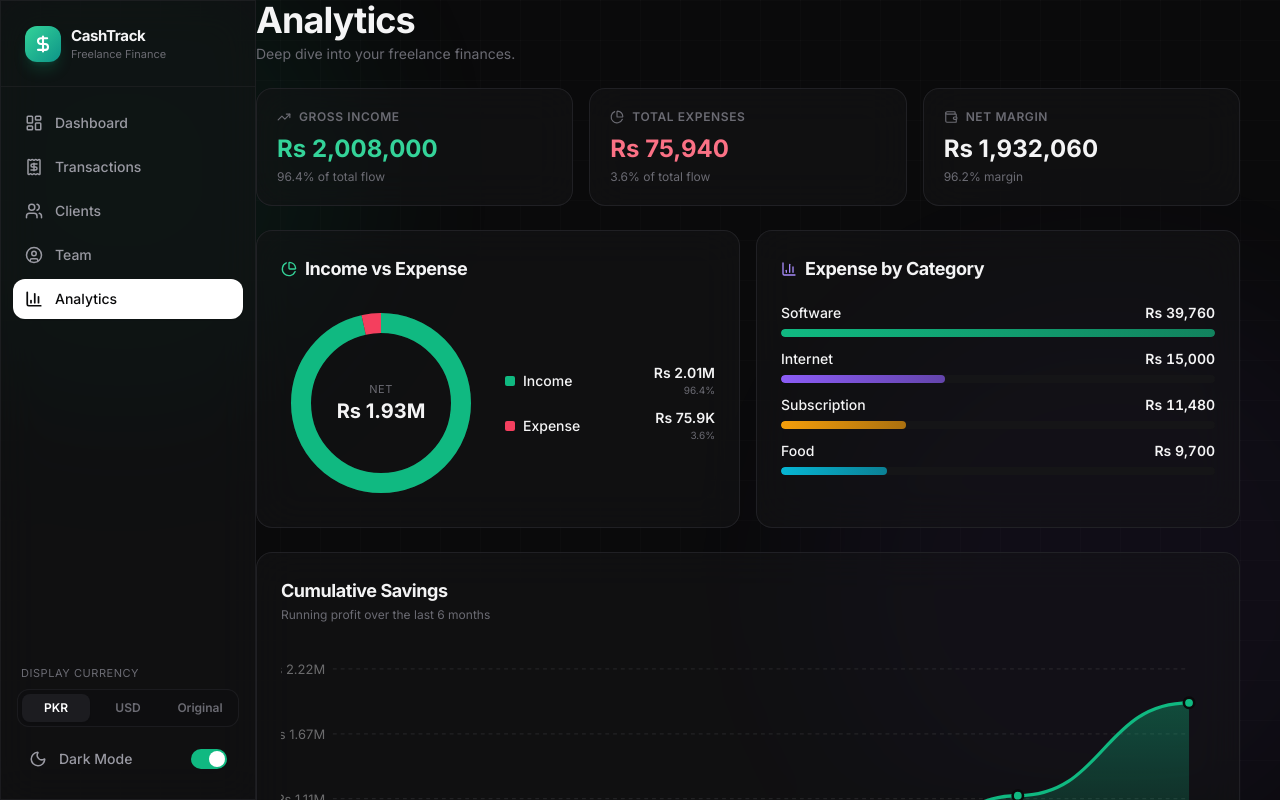
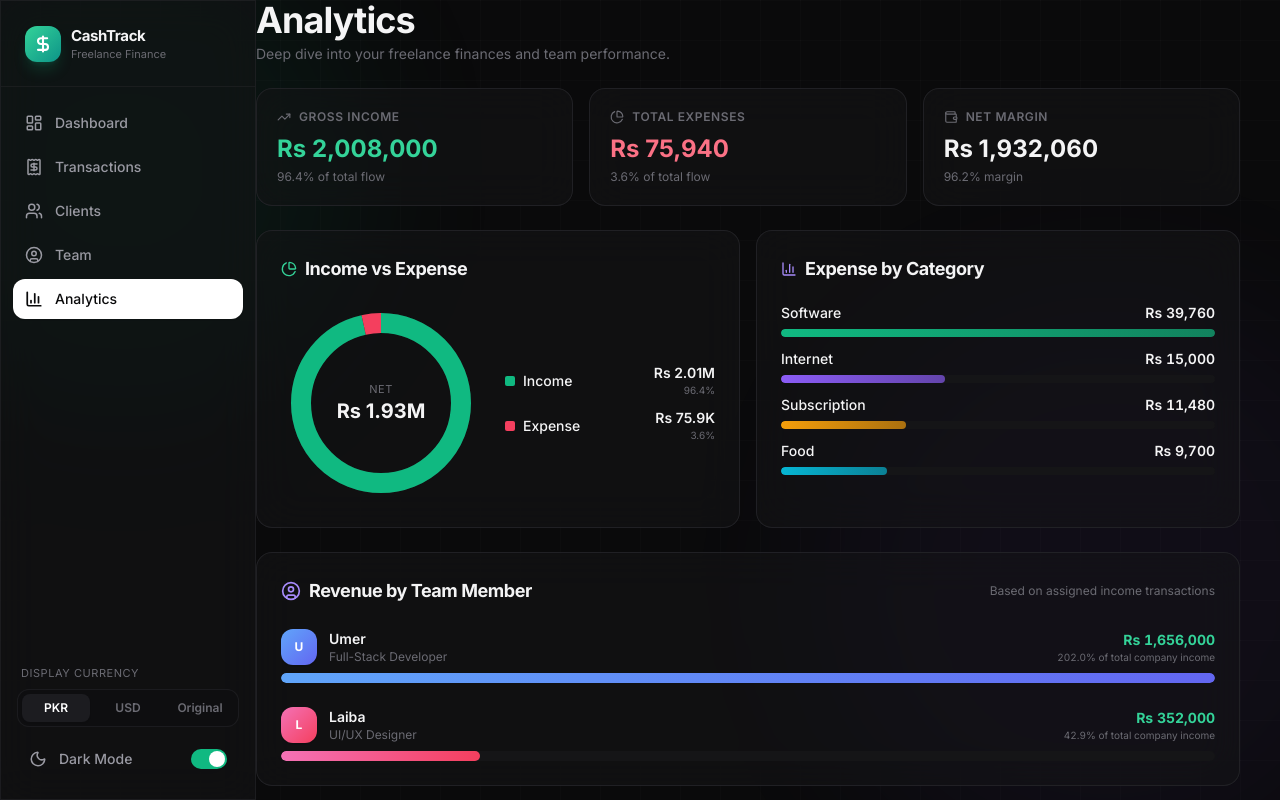
Before and after one commit to Umerali23/CashTrack, a React (Vite) app: page / in a window 1280 px wide. Both pictures are taken after a click on the button "Analytics". Shown: the top 800 px of the page. Built offline with nearby package versions, Linux system fonts and the light colour scheme.

Commit message:
Multi Earning Analytics

```diff
--- a/src/pages/Analytics.jsx
+++ b/src/pages/Analytics.jsx
@@ -1,39 +1,186 @@
 import { useMemo } from 'react';
-import { TrendingUp, PieChart as PieIcon, BarChart3, Wallet } from 'lucide-react';
+import { TrendingUp, PieChart as PieIcon, BarChart3, Wallet, UserCircle } from 'lucide-react';
 import DonutChart from '../components/charts/DonutChart';
 import BarChart from '../components/charts/BarChart';
 import AreaChart from '../components/charts/AreaChart';
 import { formatCurrency } from '../lib/currency';
 
-const CATEGORY_COLORS = { 'Design Work': '#10b981', 'Development': '#8b5cf6', 'Subscription': '#f59e0b', 'Internet': '#06b6d4', 'Food': '#f43f5e', 'Software': '#ec4899', 'Other': '#64748b' };
+const CATEGORY_COLORS = {
+  'Design Work': '#10b981',
+  'Development': '#8b5cf6',
+  'Subscription': '#f59e0b',
+  'Internet': '#06b6d4',
+  'Food': '#f43f5e',
+  'Software': '#ec4899',
+  'Other': '#64748b'
+};
 
 export default function Analytics({ ctx }) {
-  const { data, displayCurrency, toDisplay, monthlySeries } = ctx;
+  const { data, displayCurrency, toDisplay, monthlySeries, aggregates, earningsByMember } = ctx;
   const currency = displayCurrency === 'ORIGINAL' ? 'PKR' : displayCurrency;
 
   const { incomeTotal, expenseTotal, byCategory } = useMemo(() => {
-    let incomeTotal = 0, expenseTotal = 0; const catMap = {};
-    data.transactions.forEach((t) => { const amt = toDisplay(t.amount, t.currency); if (t.type === 'income') incomeTotal += amt; else { expenseTotal += amt; catMap[t.category] = (catMap[t.category] || 0) + amt; } });
-    const byCategory = Object.entries(catMap).map(([label, value]) => ({ label, value, color: CATEGORY_COLORS[label] || '#64748b' })).sort((a, b) => b.value - a.value);
+    let incomeTotal = 0, expenseTotal = 0;
+    const catMap = {};
+    data.transactions.forEach((t) => {
+      const amt = toDisplay(t.amount, t.currency);
+      if (t.type === 'income') incomeTotal += amt;
+      else {
+        expenseTotal += amt;
+        catMap[t.category] = (catMap[t.category] || 0) + amt;
+      }
+    });
+    const byCategory = Object.entries(catMap)
+      .map(([label, value]) => ({ label, value, color: CATEGORY_COLORS[label] || '#64748b' }))
+      .sort((a, b) => b.value - a.value);
     return { incomeTotal, expenseTotal, byCategory };
   }, [data.transactions, toDisplay]);
 
-  const savingsTrend = useMemo(() => { let cum = 0; return monthlySeries.map((m) => { cum += m.profit; return { ...m, income: cum, expense: 0 }; }); }, [monthlySeries]);
-  const total = incomeTotal + expenseTotal;
+  const savingsTrend = useMemo(() => {
+    let cum = 0;
+    return monthlySeries.map((m) => {
+      cum += m.profit;
+      return { ...m, income: cum, expense: 0 };
+    });
+  }, [monthlySeries]);
+
+  const totalFlow = incomeTotal + expenseTotal;
 
   return (
     <div className="space-y-6 animate-fade-in">
-      <div><h1 className="text-3xl sm:text-4xl font-bold tracking-tight">Analytics</h1><p className="text-ink-400 text-sm mt-1">Deep dive into your freelance finances.</p></div>
+      <div>
+        <h1 className="text-3xl sm:text-4xl font-bold tracking-tight">Analytics</h1>
+        <p className="text-ink-400 text-sm mt-1">Deep dive into your freelance finances and team performance.</p>
+      </div>
+
+      {/* Summary cards */}
       <div className="grid grid-cols-1 sm:grid-cols-3 gap-4">
-        <div className="glass rounded-2xl p-5"><div className="flex items-center gap-2 text-xs font-semibold text-ink-400 uppercase tracking-wider mb-2"><TrendingUp className="h-3.5 w-3.5" /> Gross Income</div><div className="text-2xl font-bold text-emerald-400">{formatCurrency(incomeTotal, currency)}</div><div className="text-xs text-ink-400 mt-1">{total ? ((incomeTotal / total) * 100).toFixed(1) : 0}% of total flow</div></div>
-        <div className="glass rounded-2xl p-5"><div className="flex items-center gap-2 text-xs font-semibold text-ink-400 uppercase tracking-wider mb-2"><PieIcon className="h-3.5 w-3.5" /> Total Expenses</div><div className="text-2xl font-bold text-rose-400">{formatCurrency(expenseTotal, currency)}</div><div className="text-xs text-ink-400 mt-1">{total ? ((expenseTotal / total) * 100).toFixed(1) : 0}% of total flow</div></div>
-        <div className="glass rounded-2xl p-5"><div className="flex items-center gap-2 text-xs font-semibold text-ink-400 uppercase tracking-wider mb-2"><Wallet className="h-3.5 w-3.5" /> Net Margin</div><div className="text-2xl font-bold">{formatCurrency(incomeTotal - expenseTotal, currency)}</div><div className="text-xs text-ink-400 mt-1">{incomeTotal ? (((incomeTotal - expenseTotal) / incomeTotal) * 100).toFixed(1) : 0}% margin</div></div>
+        <div className="glass rounded-2xl p-5">
+          <div className="flex items-center gap-2 text-xs font-semibold text-ink-400 uppercase tracking-wider mb-2">
+            <TrendingUp className="h-3.5 w-3.5" /> Gross Income
+          </div>
+          <div className="text-2xl font-bold text-emerald-400">{formatCurrency(incomeTotal, currency)}</div>
+          <div className="text-xs text-ink-400 mt-1">{totalFlow ? ((incomeTotal / totalFlow) * 100).toFixed(1) : 0}% of total flow</div>
+        </div>
+        <div className="glass rounded-2xl p-5">
+          <div className="flex items-center gap-2 text-xs font-semibold text-ink-400 uppercase tracking-wider mb-2">
+            <PieIcon className="h-3.5 w-3.5" /> Total Expenses
+          </div>
+          <div className="text-2xl font-bold text-rose-400">{formatCurrency(expenseTotal, currency)}</div>
+          <div className="text-xs text-ink-400 mt-1">{totalFlow ? ((expenseTotal / totalFlow) * 100).toFixed(1) : 0}% of total flow</div>
+        </div>
+        <div className="glass rounded-2xl p-5">
+          <div className="flex items-center gap-2 text-xs font-semibold text-ink-400 uppercase tracking-wider mb-2">
+            <Wallet className="h-3.5 w-3.5" /> Net Margin
+          </div>
+          <div className="text-2xl font-bold">{formatCurrency(incomeTotal - expenseTotal, currency)}</div>
+          <div className="text-xs text-ink-400 mt-1">
+            {incomeTotal ? (((incomeTotal - expenseTotal) / incomeTotal) * 100).toFixed(1) : 0}% margin
+          </div>
+        </div>
       </div>
+
+      {/* Charts row */}
       <div className="grid grid-cols-1 lg:grid-cols-2 gap-4">
-        <div className="glass rounded-2xl p-6"><div className="flex items-center gap-2 mb-5"><PieIcon className="h-4 w-4 text-emerald-400" /><h2 className="font-bold text-lg tracking-tight">Income vs Expense</h2></div>{total === 0 ? <div className="text-sm text-ink-400 text-center py-12">No data yet.</div> : <DonutChart segments={[{ label: 'Income', value: incomeTotal, color: '#10b981' }, { label: 'Expense', value: expenseTotal, color: '#f43f5e' }]} currency={currency} centerLabel="Net" centerValue={formatCurrency(incomeTotal - expenseTotal, currency, true)} />}</div>
-        <div className="glass rounded-2xl p-6"><div className="flex items-center gap-2 mb-5"><BarChart3 className="h-4 w-4 text-violet-400" /><h2 className="font-bold text-lg tracking-tight">Expense by Category</h2></div>{byCategory.length === 0 ? <div className="text-sm text-ink-400 text-center py-12">No expenses recorded.</div> : <BarChart data={byCategory} currency={currency} />}</div>
+        <div className="glass rounded-2xl p-6">
+          <div className="flex items-center gap-2 mb-5">
+            <PieIcon className="h-4 w-4 text-emerald-400" />
+            <h2 className="font-bold text-lg tracking-tight">Income vs Expense</h2>
+          </div>
+          {totalFlow === 0 ? (
+            <div className="text-sm text-ink-400 text-center py-12">No data yet.</div>
+          ) : (
+            <DonutChart
+              segments={[
+                { label: 'Income', value: incomeTotal, color: '#10b981' },
+                { label: 'Expense', value: expenseTotal, color: '#f43f5e' },
+              ]}
+              currency={currency}
+              centerLabel="Net"
+              centerValue={formatCurrency(incomeTotal - expenseTotal, currency, true)}
+            />
+          )}
+        </div>
+
+        <div className="glass rounded-2xl p-6">
+          <div className="flex items-center gap-2 mb-5">
+            <BarChart3 className="h-4 w-4 text-violet-400" />
+            <h2 className="font-bold text-lg tracking-tight">Expense by Category</h2>
+          </div>
+          {byCategory.length === 0 ? (
+            <div className="text-sm text-ink-400 text-center py-12">No expenses recorded.</div>
+          ) : (
+            <BarChart data={byCategory} currency={currency} />
+          )}
+        </div>
       </div>
-      <div className="glass rounded-2xl p-6"><div className="flex items-center justify-between mb-5"><div><h2 className="font-bold text-lg tracking-tight">Cumulative Savings</h2><p className="text-ink-400 text-xs mt-0.5">Running profit over the last 6 months</p></div></div><AreaChart data={savingsTrend} currency={currency} /></div>
+
+      {/* ✅ NEW: Team Revenue Breakdown */}
+      <div className="glass rounded-2xl p-6">
+        <div className="flex items-center justify-between mb-6">
+          <div className="flex items-center gap-2">
+            <UserCircle className="h-5 w-5 text-violet-400" />
+            <h2 className="font-bold text-lg tracking-tight">Revenue by Team Member</h2>
+          </div>
+          <div className="text-xs text-ink-400">Based on assigned income transactions</div>
+        </div>
+
+        {earningsByMember.length === 0 ? (
+          <div className="text-sm text-ink-400 text-center py-8">
+            No team earnings recorded yet. Assign transactions to team members to see the breakdown.
+          </div>
+        ) : (
+          <div className="space-y-6">
+            {earningsByMember.map((item) => {
+              const maxEarnings = Math.max(...earningsByMember.map(x => x.total), 1);
+              const percentage = (item.total / maxEarnings) * 100;
+              const companyShare = aggregates.income ? ((item.total / aggregates.income) * 100).toFixed(1) : 0;
+              const initials = item.member.name.split(' ').map((w) => w[0]).slice(0, 2).join('').toUpperCase();
+
+              return (
+                <div key={item.member.id}>
+                  <div className="flex items-center justify-between mb-2">
+                    <div className="flex items-center gap-3">
+                      <div className={`h-9 w-9 rounded-xl bg-gradient-to-br ${item.member.avatarColor} flex items-center justify-center text-white text-xs font-bold shadow-sm`}>
+                        {initials}
+                      </div>
+                      <div>
+                        <div className="text-sm font-semibold">{item.member.name}</div>
+                        <div className="text-xs text-ink-400">{item.member.role}</div>
+                      </div>
+                    </div>
+                    <div className="text-right">
+                      <div className="text-sm font-bold text-emerald-400 tabular-nums">
+                        {formatCurrency(item.total, currency)}
+                      </div>
+                      <div className="text-[10px] text-ink-400 tabular-nums">
+                        {companyShare}% of total company income
+                      </div>
+                    </div>
+                  </div>
+                  <div className="h-2.5 rounded-full bg-ink-800 overflow-hidden">
+                    <div
+                      className={`h-full rounded-full transition-all duration-700 bg-gradient-to-r ${item.member.avatarColor}`}
+                      style={{ width: `${percentage}%` }}
+                    />
+                  </div>
+                </div>
+              );
+            })}
+          </div>
+        )}
+      </div>
+
+      {/* Savings trend */}
+      <div className="glass rounded-2xl p-6">
+        <div className="flex items-center justify-between mb-5">
+          <div>
+            <h2 className="font-bold text-lg tracking-tight">Cumulative Savings</h2>
+            <p className="text-ink-400 text-xs mt-0.5">Running profit over the last 6 months</p>
+          </div>
+        </div>
+        <AreaChart data={savingsTrend} currency={currency} />
+      </div>
     </div>
   );
 }
```
